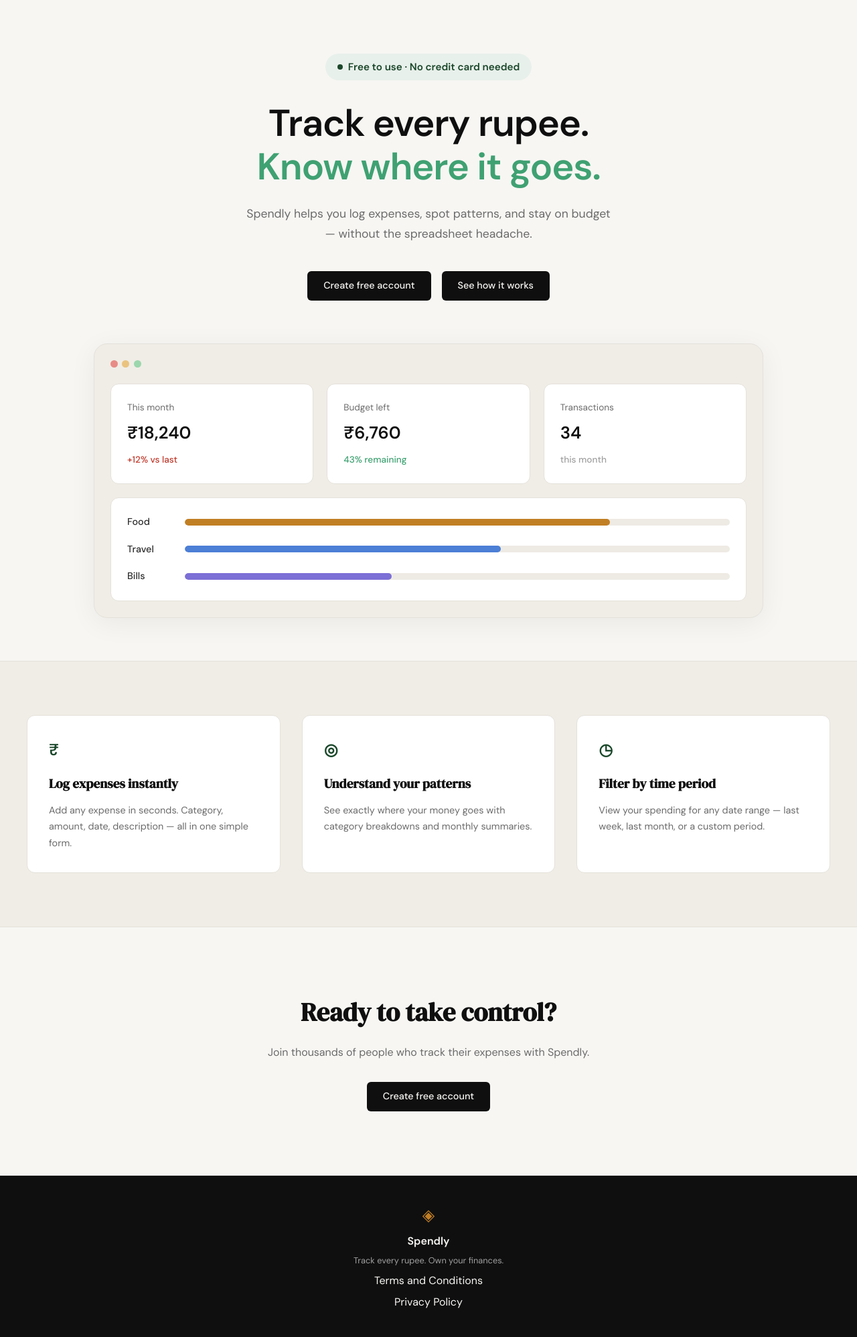
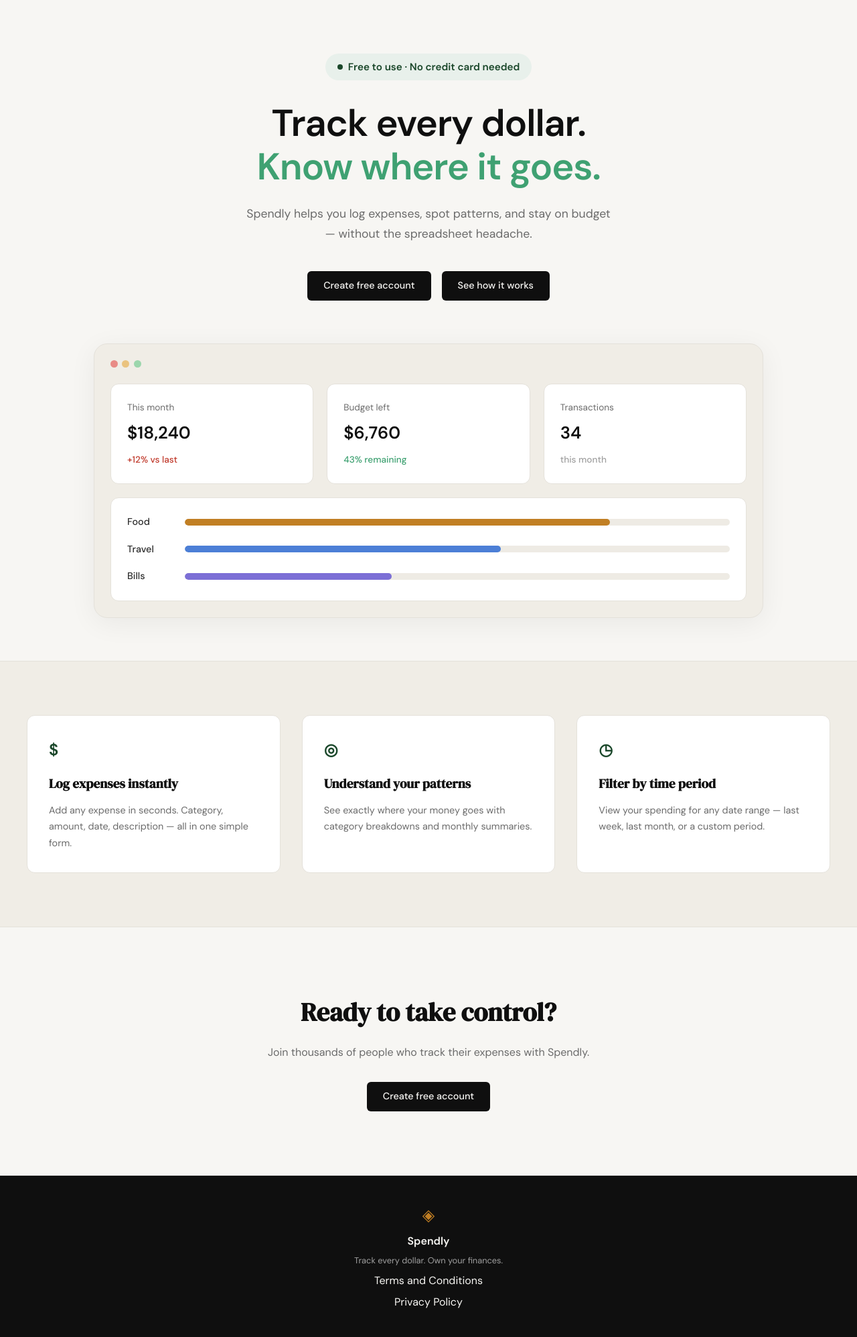
Before and after one commit to ChandniAk/Spendly, a Flask app: page / in a window 1280 px wide. Shown: the part 61-2058 px from the top of the page at 67% size. Run offline with Flask 3, Linux system fonts and the light colour scheme.

Commit message:
change currency sign to USD

```diff
--- a/expense-tracker/templates/base.html
+++ b/expense-tracker/templates/base.html
@@ -33,7 +33,7 @@
         <div class="footer-inner">
             <span class="brand-icon">◈</span>
             <span class="footer-name">Spendly</span>
-            <p class="footer-copy">Track every rupee. Own your finances.</p>
+            <p class="footer-copy">Track every dollar. Own your finances.</p>
             <a href="{{ url_for('terms') }}">Terms and Conditions</a>
             <a href="#">Privacy Policy</a>
         </div>
--- a/expense-tracker/templates/landing.html
+++ b/expense-tracker/templates/landing.html
@@ -1,6 +1,6 @@
 {% extends "base.html" %}
 
-{% block title %}Spendly — Track Every Rupee{% endblock %}
+{% block title %}Spendly — Track Every Dollar{% endblock %}
 
 {% block content %}
 
@@ -11,7 +11,7 @@
             Free to use &middot; No credit card needed
         </div>
         <h1 class="hero-title">
-            Track every rupee.<br>
+            Track every dollar.<br>
             <span class="hero-title-accent">Know where it goes.</span>
         </h1>
         <p class="hero-subtitle">
@@ -33,12 +33,12 @@
             <div class="mock-stats-row">
                 <div class="mock-stat">
                     <span class="mock-stat-label">This month</span>
-                    <span class="mock-stat-value">₹18,240</span>
+                    <span class="mock-stat-value">$18,240</span>
                     <span class="mock-stat-change mock-stat-down">+12% vs last</span>
                 </div>
                 <div class="mock-stat">
                     <span class="mock-stat-label">Budget left</span>
-                    <span class="mock-stat-value">₹6,760</span>
+                    <span class="mock-stat-value">$6,760</span>
                     <span class="mock-stat-change mock-stat-up">43% remaining</span>
                 </div>
                 <div class="mock-stat">
@@ -74,7 +74,7 @@
 <section class="features">
     <div class="features-inner">
         <div class="feature-card">
-            <div class="feature-icon">₹</div>
+            <div class="feature-icon">$</div>
             <h3 class="feature-title">Log expenses instantly</h3>
             <p class="feature-body">Add any expense in seconds. Category, amount, date, description — all in one simple form.</p>
         </div>
```
